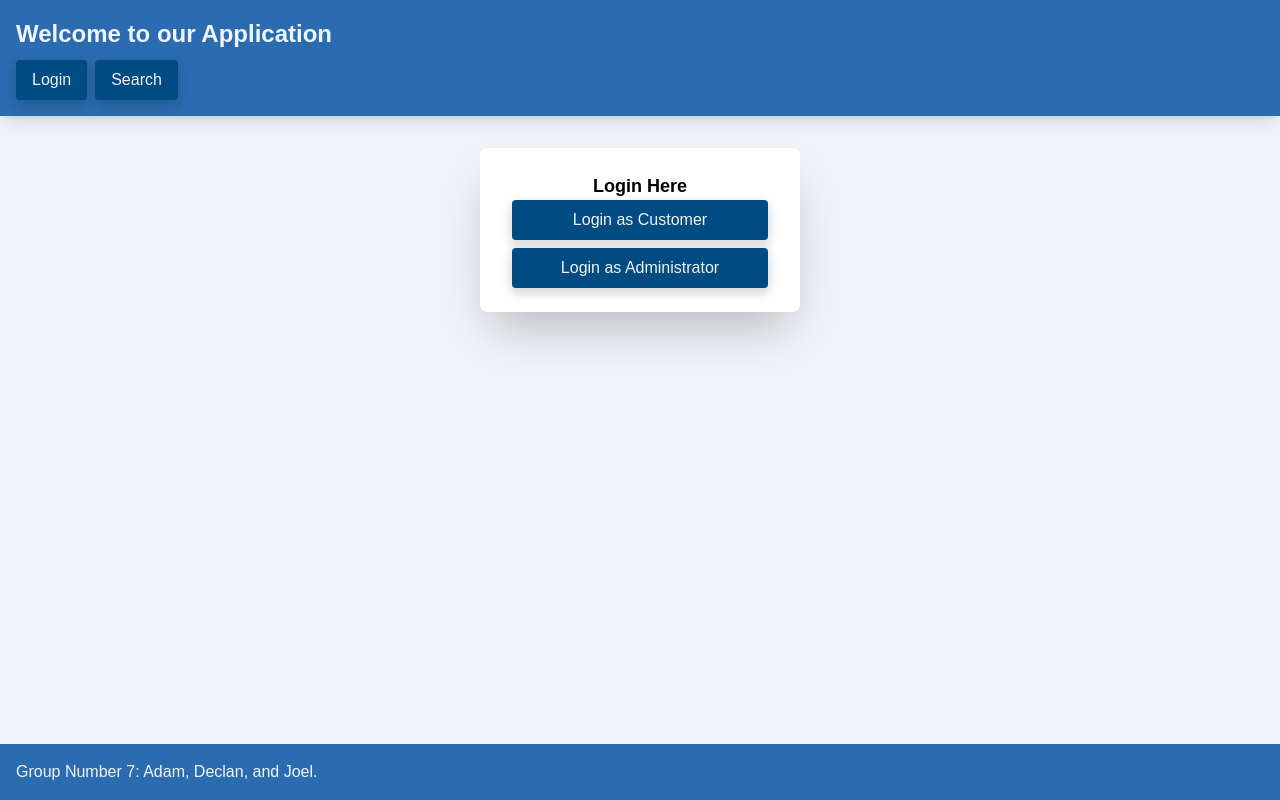
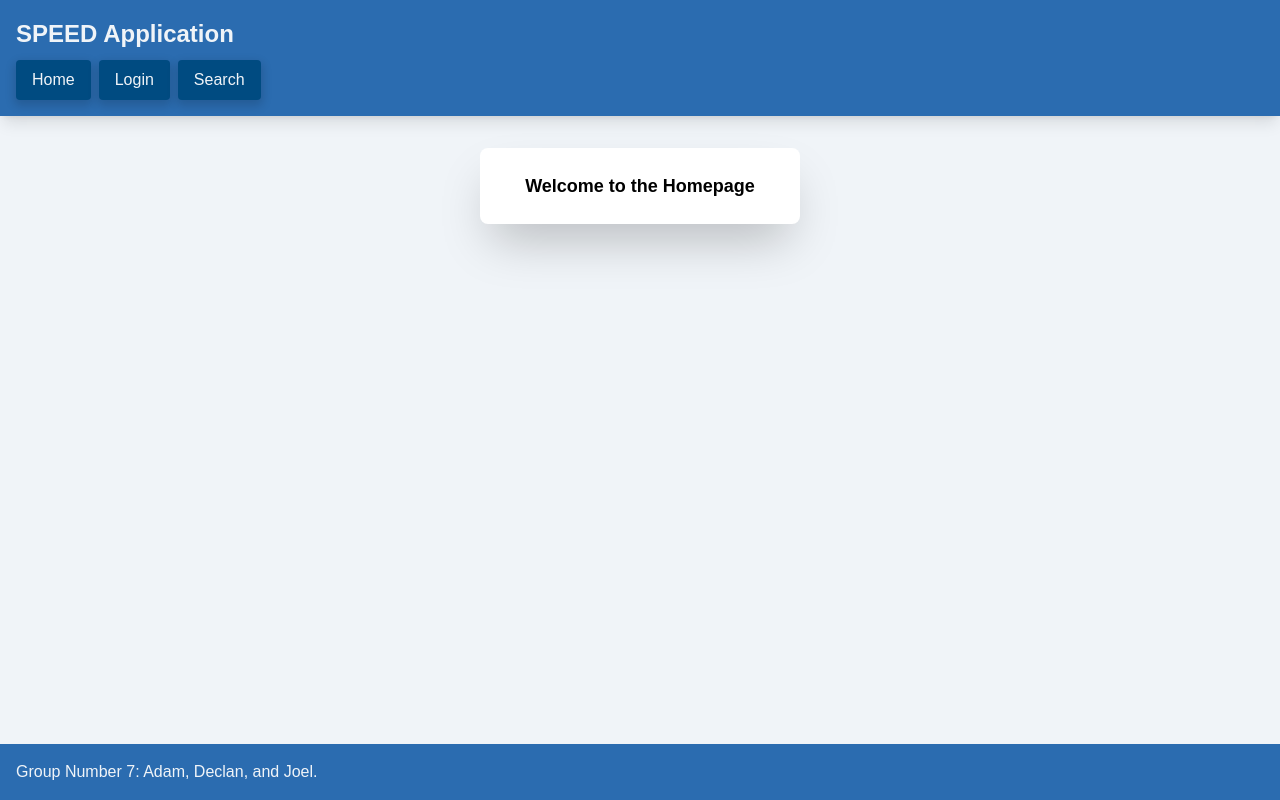
Before and after one commit to ppw0021/CISE-1b, a Next.js app in the folder frontend/: page / in a window 1280 px wide. Built offline with nearby package versions, Linux system fonts and the light colour scheme.

Commit message:
Improved Navigation
The customer and admin portal have been combined into one, and the database will serve a different web page if the user is an admin or not.

```diff
--- a/frontend/src/app/customerlogin/page.tsx
+++ b/frontend/src/app/customerlogin/page.tsx
@@ -2,7 +2,7 @@
 import Link from 'next/link';
 import { useState } from 'react';
 import crypto from 'crypto';
-import { useRouter } from 'next/navigation'; // For App Router
+import { useRouter } from 'next/navigation';
 
 export default function CustomerPage() {
 
@@ -71,7 +71,13 @@ export default function CustomerPage() {
                 //Email exists and password valid!
                 closePopup();
                 console.log("Credentials validated");
-                router.push('/customer');
+                if (data.isAdmin) {
+                    router.push('/admin');
+                }
+                else {
+                    router.push('/customer');
+                }
+
 
             } else if (data.exists && !data.valid) {
                 //Email exists but password not valid
--- a/frontend/src/app/layout.tsx
+++ b/frontend/src/app/layout.tsx
@@ -17,9 +17,14 @@ export default function RootLayout({
       <title>Group 7</title>
       <body className="flex flex-col min-h-screen">
         <header className="shadow-lg">
-          <h1 className="mb-2">Welcome to our Application</h1>
+          <h1 className="mb-2">SPEED Application</h1>
           <nav>
             <Link href="/">
+              <button aria-label="Home" className="mr-2">
+                Home
+              </button>
+            </Link>
+            <Link href="/customerlogin">
               <button aria-label="Login" className="mr-2">
                 Login
               </button>
--- a/frontend/src/app/page.tsx
+++ b/frontend/src/app/page.tsx
@@ -1,19 +1,8 @@
-import Link from 'next/link';
 export default function Home() {
   return (
     <div className="flex items-center justify-center">
       <div className="bg-white shadow-2xl rounded-lg p-6 w-80 text-center">
-        <h1 className="text-lg font-bold">Login Here</h1>
-        <Link href="/customerlogin">
-          <button className='mb-2 w-64'>
-            Login as Customer
-          </button>
-        </Link>
-        <Link href="/admin">
-          <button className='w-64'>
-            Login as Administrator
-          </button>
-        </Link>
+        <h1 className="text-lg font-bold">Welcome to the Homepage</h1>
       </div>
     </div>
   );
```
Also changed, not shown: 11 other files (tests, documents, lock files or other folders).
